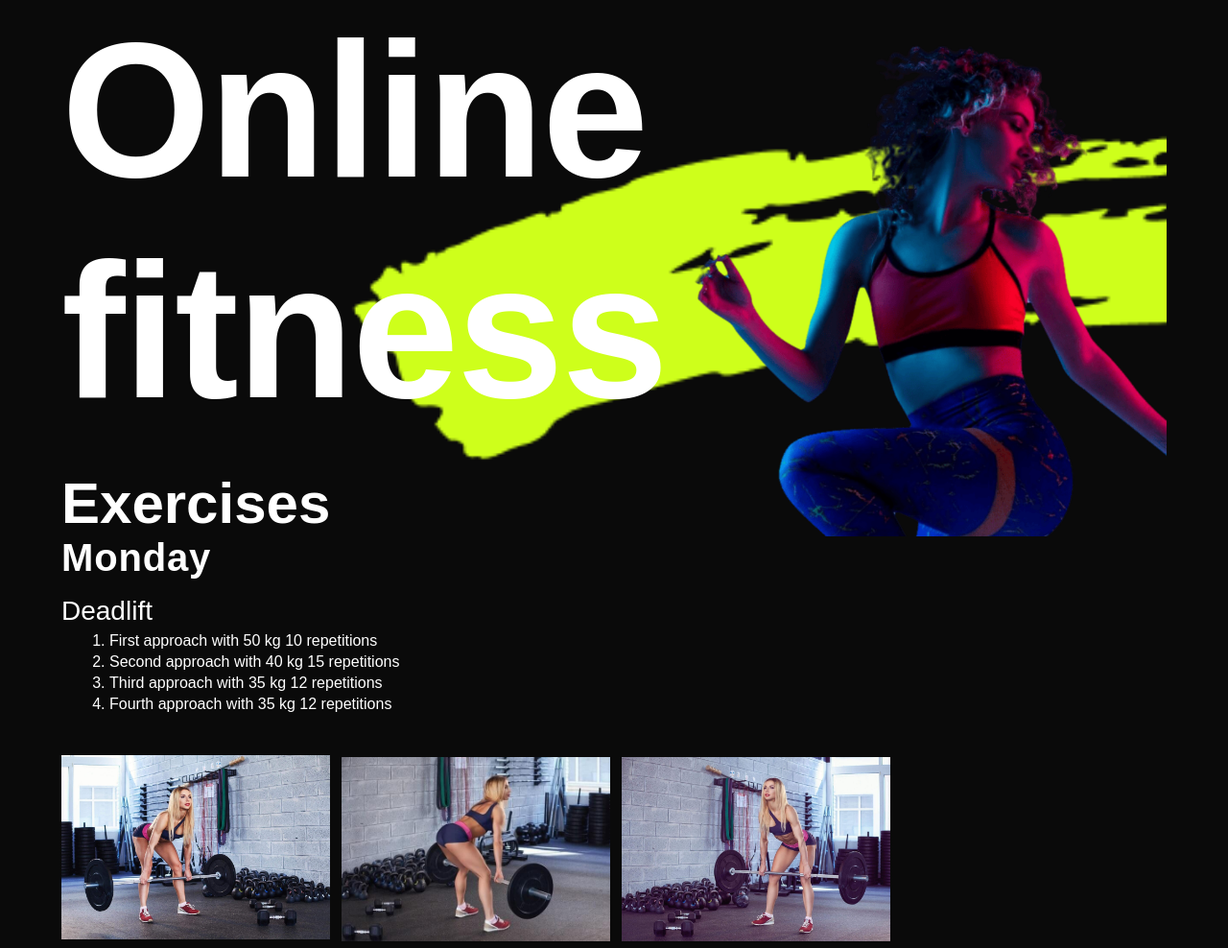
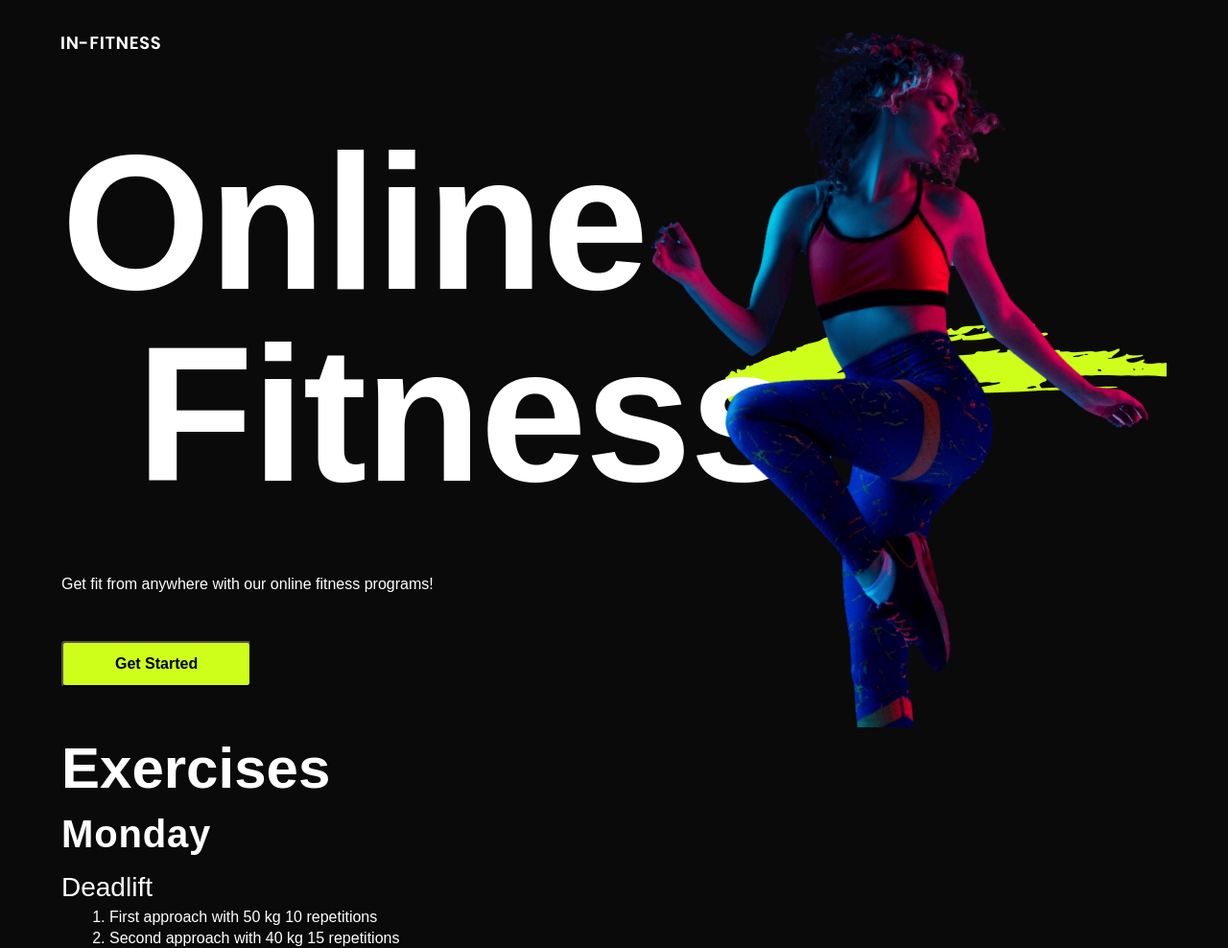
Before and after one commit to adastion/hw-1-fitnes, a plain HTML site: page index.html in a window 1280 px wide. Shown: the top 988 px of the page at 96% size. Drawn offline with Linux system fonts and the light colour scheme.

Commit message:
header, headerData

```diff
--- a/index.js
+++ b/index.js
@@ -1,4 +1,12 @@
-const exerciseData = {
+const headerData = {
+  slogan: 'Fitness',
+  shortInfo: 'Get fit from anywhere with our online fitness programs!',
+  logo: 'images/logo.png',
+  graphics: 'images/bg-banner.png',
+};
+
+const pageData = {
+  nameContent: 'exercises',
   exercises: [
     {
       dayName: "Monday",
@@ -181,14 +189,21 @@ const exerciseData = {
   ],
 };
 
-const trainingDays = exerciseData.exercises;
+const nameContent = pageData.nameContent;
+const trainingDays = pageData.exercises;
 
 document.write(`<div class='wrapper'>`);
-      document.write(`<header>`);
-          document.write(`<h1>Online fitness</h1>`);
-          document.write(`<h2>Exercises</h2>`);
-        document.write(`</header>`);
-      document.write(`<div class='content'>`);
+         document.write(`<header>`);
+            document.write(`<a href='#'>`);
+              document.write(`<img src=${headerData.logo} alt='logo'/>`);
+            document.write(`</a>`);
+            document.write(`<h1>online<span>${headerData.slogan}</span></h1>`);
+            document.write(`<p>${headerData.shortInfo}</p>`);
+            document.write(`<img src=${headerData.graphics} alt='decor'/>`);
+            document.write(`<button>Get Started</button>`);
+         document.write(`</header>`);
+         document.write(`<div class='content'>`);
+          document.write(`<h2>${nameContent}</h2>`);
 
           for (let day = 0; day < trainingDays.length; day++) {
               let trainingDay = trainingDays[day]
@@ -226,7 +241,7 @@ document.write(`<div class='wrapper'>`);
                     };
                     document.write(`</ul>`);
                   };
-            document.write(`</section>`);
+          document.write(`</section>`);
         };
       document.write(`</div>`);
 document.write(`</div>`);
--- a/styles.css
+++ b/styles.css
@@ -11,10 +11,20 @@ body {
   color: white;
 }
 
+h1,
+h2,
+h3,
+h4,
+h5,
+h6 {
+  text-transform: capitalize;
+}
+
 h1 {
   font-size: 200px;
   font-weight: 600;
   letter-spacing: -2px;
+  line-height: 1;
 }
 
 h1 + * {
@@ -23,7 +33,7 @@ h1 + * {
 
 h1 span {
   display: inline-block;
-  padding-left: 20px;
+  padding-left: 78px;
 }
 
 h2 {
@@ -65,11 +75,43 @@ li + li {
 }
 
 header {
-  background-image: url("./images/bg-banner.png"), url("./images/decor.png");
+  background-image: url("./images/decor.png");
   background-repeat: no-repeat;
-  background-size: 110%;
-  background-position-x: 290px;
-  /* background-position: left; */
+  background-position: right center;
+  background-size: auto;
+  position: relative;
+  overflow: hidden;
+  min-height: 730px;
+  height: 100%;
+}
+
+header a {
+  display: block;
+  margin: 38px 0;
+}
+header h1 {
+  padding: 38px 0;
+}
+
+header > img {
+  max-width: 100%;
+  width: 100%;
+  position: absolute;
+  top: -10px;
+  right: -276px;
+}
+
+header button {
+  display: flex;
+  align-items: center;
+  justify-content: center;
+  background-color: #ceff1b;
+  border-radius: 4px;
+  padding: 13px 54px;
+  font-weight: 600;
+  font-size: 16px;
+  margin: 50px 0;
+  cursor: pointer;
 }
 
 .errorMessege {
@@ -93,6 +135,10 @@ header {
 
 .day + * {
   margin-top: 60px;
+}
+
+.day:last-child {
+  border: none;
 }
 
 .gallery {
```
